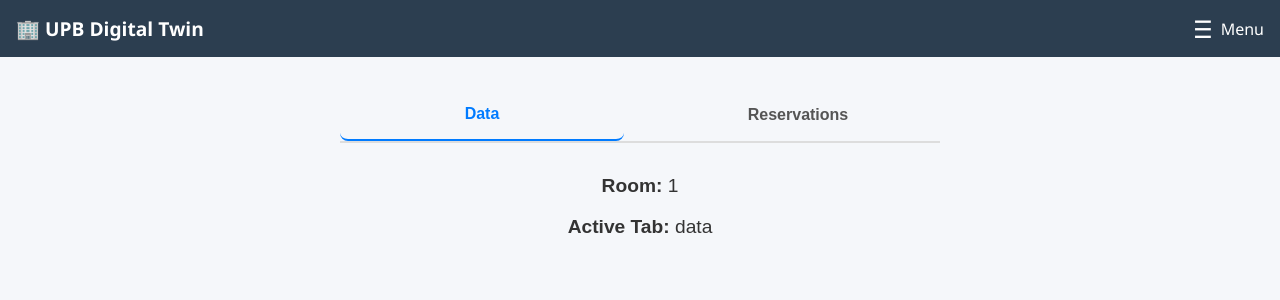
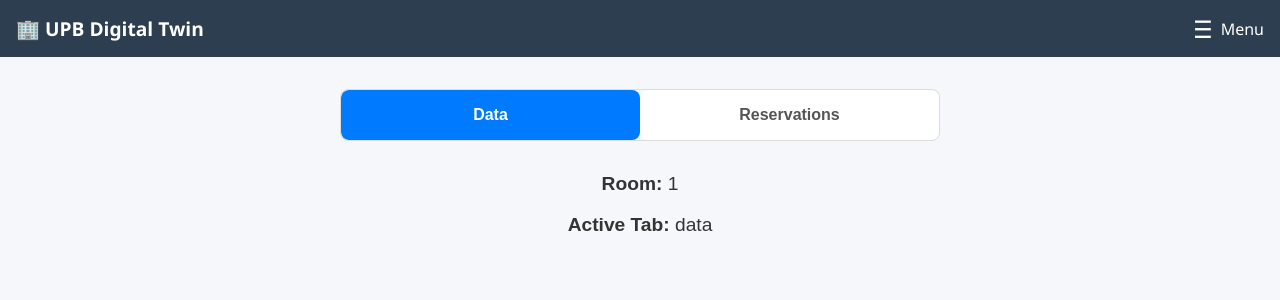
Before and after one commit to octaviantorcea/UPB-Digital-Twin, a React (Vite) app in the folder frontend/: page /rooms/1 in a window 1280 px wide. Shown: the top 300 px of the page. Built offline with nearby package versions, Linux system fonts and the light colour scheme.

Commit message:
update tabs in room page

```diff
--- a/frontend/src/pages/RoomPage.tsx
+++ b/frontend/src/pages/RoomPage.tsx
@@ -11,23 +11,24 @@ const RoomPage = () => {
       <header
         style={{
           display: "flex",
-          justifyContent: "center",
-          gap: "2rem",
+          border: "1px solid #ddd",
+          borderRadius: "8px",
+          overflow: "hidden",
           marginBottom: "2rem",
-          borderBottom: "2px solid #ddd",
         }}
       >
         <button
           onClick={() => setActiveTab("data")}
           style={{
-            background: "none",
+            flex: 1,
+            background: activeTab === "data" ? "#007bff" : "white",
+            color: activeTab === "data" ? "white" : "#555",
             border: "none",
             padding: "1rem",
             fontWeight: 600,
             fontSize: "1rem",
-            borderBottom: activeTab === "data" ? "2px solid #007bff" : "none",
-            color: activeTab === "data" ? "#007bff" : "#555",
             cursor: "pointer",
+            transition: "background 0.3s, color 0.3s",
           }}
         >
           Data
@@ -35,14 +36,15 @@ const RoomPage = () => {
         <button
           onClick={() => setActiveTab("reservations")}
           style={{
-            background: "none",
+            flex: 1,
+            background: activeTab === "reservations" ? "#007bff" : "white",
+            color: activeTab === "reservations" ? "white" : "#555",
             border: "none",
             padding: "1rem",
             fontWeight: 600,
             fontSize: "1rem",
-            borderBottom: activeTab === "reservations" ? "2px solid #007bff" : "none",
-            color: activeTab === "reservations" ? "#007bff" : "#555",
             cursor: "pointer",
+            transition: "background 0.3s, color 0.3s",
           }}
         >
           Reservations
```
